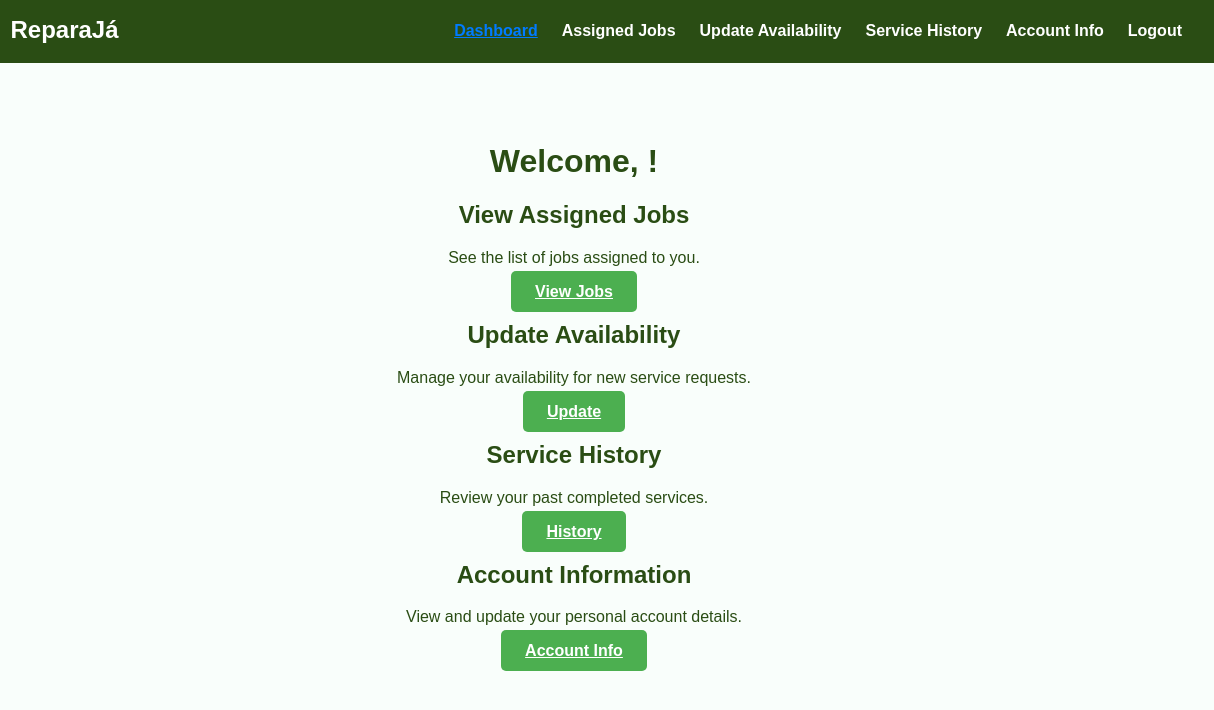
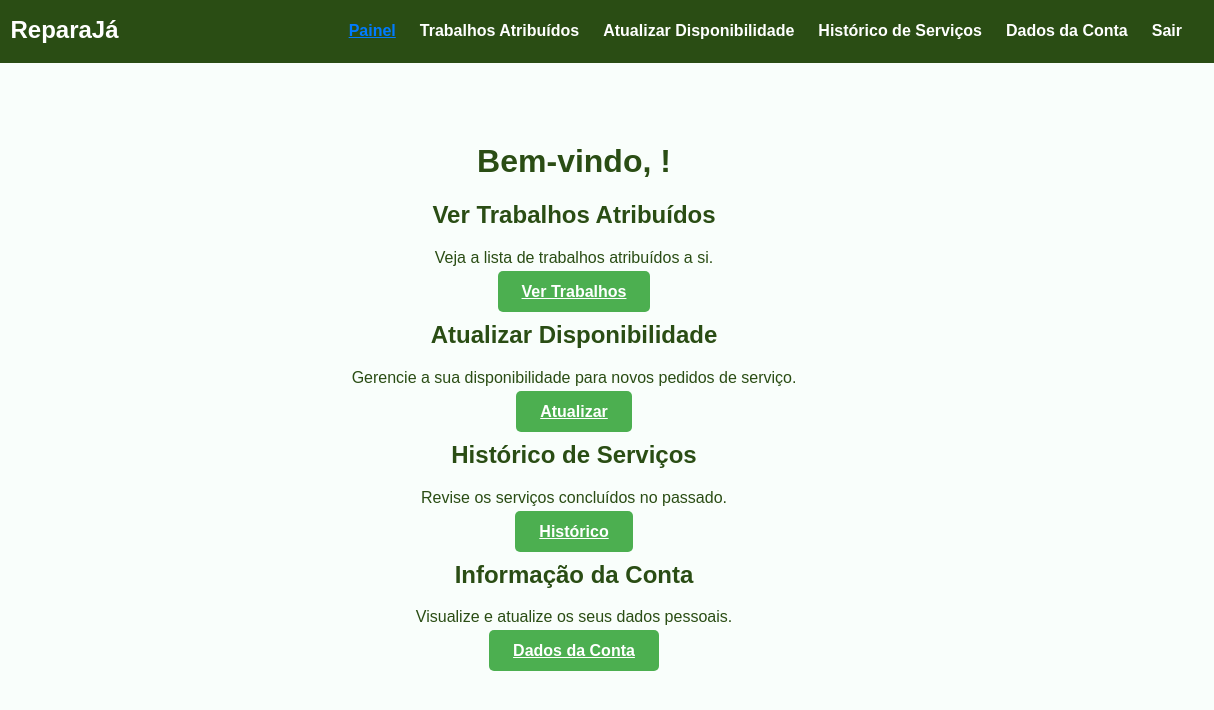
Before and after one commit to Dinisoliv/AS_ReparaJa_Incremento1, a plain HTML site: page ReparaJa/technician-dashboard.html in a window 1280 px wide. Shown: the full height of the page, 66-1280 px from the left. Drawn offline with Linux system fonts and the light colour scheme.

Commit message:
Update technician-dashboard.html

```diff
--- a/ReparaJa/technician-dashboard.html
+++ b/ReparaJa/technician-dashboard.html
@@ -1,12 +1,12 @@
 <!DOCTYPE html>
-<html lang="en">
+<html lang="pt">
 <head>
   <meta charset="UTF-8" />
   <meta name="viewport" content="width=device-width, initial-scale=1.0"/>
-  <title>ReparaJá - Technician Dashboard</title>
+  <title>ReparaJá - Painel do Técnico</title>
   <link rel="stylesheet" href="styles.css" />
   <style>
-    /* Example active link style */
+    /* Exemplo de estilo para link ativo */
     .navbar-links li a.active {
       font-weight: bold;
       text-decoration: underline;
@@ -17,41 +17,41 @@
 <body>
   <nav class="navbar">
     <div class="navbar-logo">
-      <img src="ReparaJaLogo.png" alt="ReparaJá Logo" style="height: 30px; vertical-align: middle; margin-right: 8px; background: transparent;" />
+      <img src="ReparaJaLogo.png" alt="Logótipo ReparaJá" style="height: 30px; vertical-align: middle; margin-right: 8px; background: transparent;" />
       ReparaJá
     </div>
     <ul class="navbar-links">
-      <li><a href="technician-dashboard.html" class="active">Dashboard</a></li>
-      <li><a href="assigned-jobs.html">Assigned Jobs</a></li>
-      <li><a href="update-availability.html">Update Availability</a></li>
-      <li><a href="service-history.html">Service History</a></li>
-      <li><a href="account-info.html">Account Info</a></li>
-      <li><a href="login-technician.html" id="logoutBtn">Logout</a></li>
+      <li><a href="technician-dashboard.html" class="active">Painel</a></li>
+      <li><a href="assigned-jobs.html">Trabalhos Atribuídos</a></li>
+      <li><a href="update-availability.html">Atualizar Disponibilidade</a></li>
+      <li><a href="service-history.html">Histórico de Serviços</a></li>
+      <li><a href="account-info.html">Dados da Conta</a></li>
+      <li><a href="login-technician.html" id="logoutBtn">Sair</a></li>
     </ul>
   </nav>
 
   <main class="main-content">
-    <h1>Welcome, <span id="technicianName"></span>!</h1>
+    <h1>Bem-vindo, <span id="technicianName"></span>!</h1>
     <div class="dashboard-options">
       <div class="dashboard-card">
-        <h2>View Assigned Jobs</h2>
-        <p>See the list of jobs assigned to you.</p>
-        <a href="assigned-jobs.html" class="btn btn-technician">View Jobs</a>
+        <h2>Ver Trabalhos Atribuídos</h2>
+        <p>Veja a lista de trabalhos atribuídos a si.</p>
+        <a href="assigned-jobs.html" class="btn btn-technician">Ver Trabalhos</a>
       </div>
       <div class="dashboard-card">
-        <h2>Update Availability</h2>
-        <p>Manage your availability for new service requests.</p>
-        <a href="update-availability.html" class="btn btn-technician">Update</a>
+        <h2>Atualizar Disponibilidade</h2>
+        <p>Gerencie a sua disponibilidade para novos pedidos de serviço.</p>
+        <a href="update-availability.html" class="btn btn-technician">Atualizar</a>
       </div>
       <div class="dashboard-card">
-        <h2>Service History</h2>
-        <p>Review your past completed services.</p>
-        <a href="service-history.html" class="btn btn-technician">History</a>
+        <h2>Histórico de Serviços</h2>
+        <p>Revise os serviços concluídos no passado.</p>
+        <a href="service-history.html" class="btn btn-technician">Histórico</a>
       </div>
       <div class="dashboard-card">
-        <h2>Account Information</h2>
-        <p>View and update your personal account details.</p>
-        <a href="account-info.html" class="btn btn-technician">Account Info</a>
+        <h2>Informação da Conta</h2>
+        <p>Visualize e atualize os seus dados pessoais.</p>
+        <a href="account-info.html" class="btn btn-technician">Dados da Conta</a>
       </div>
     </div>
   </main>
```
